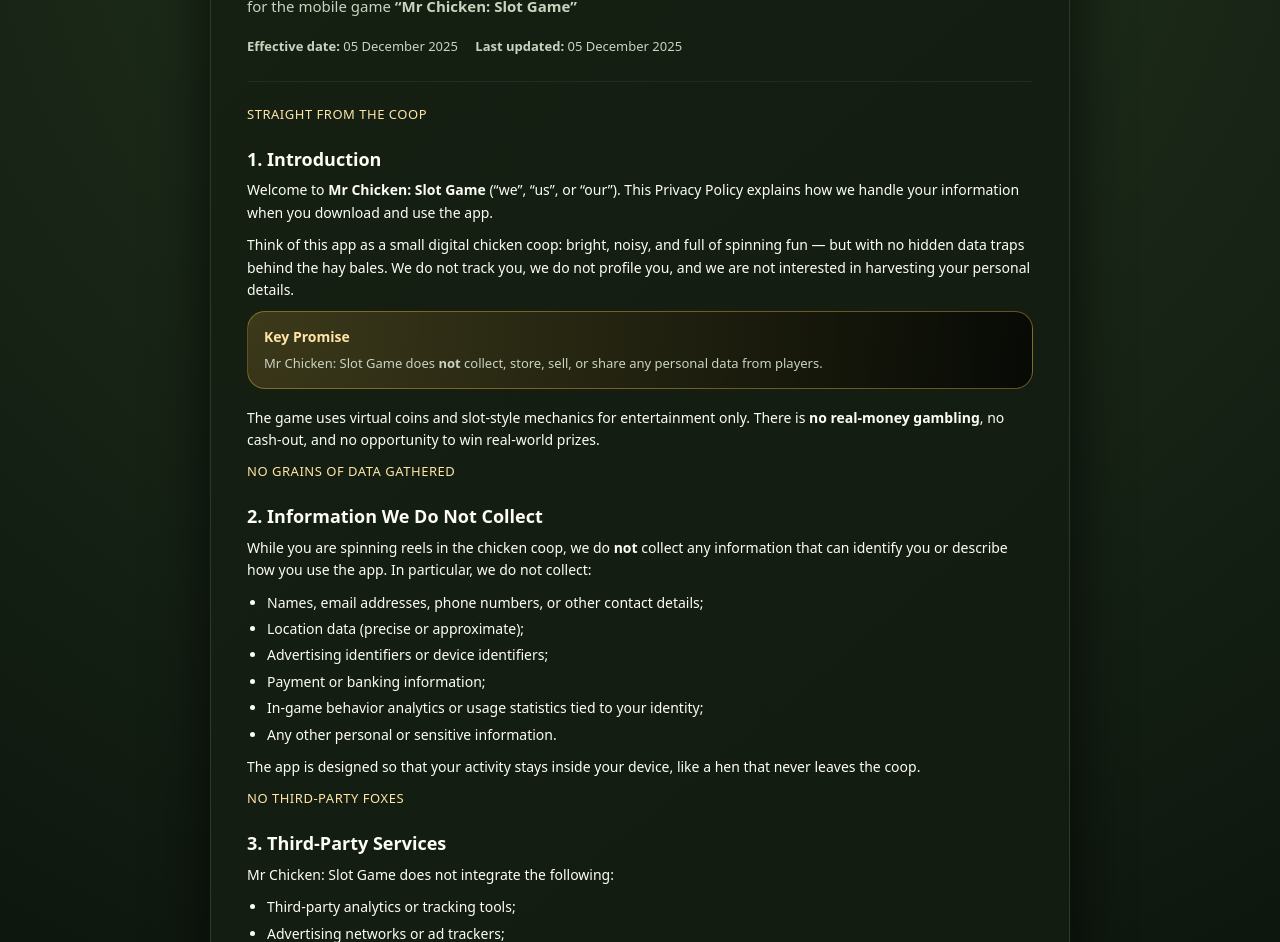
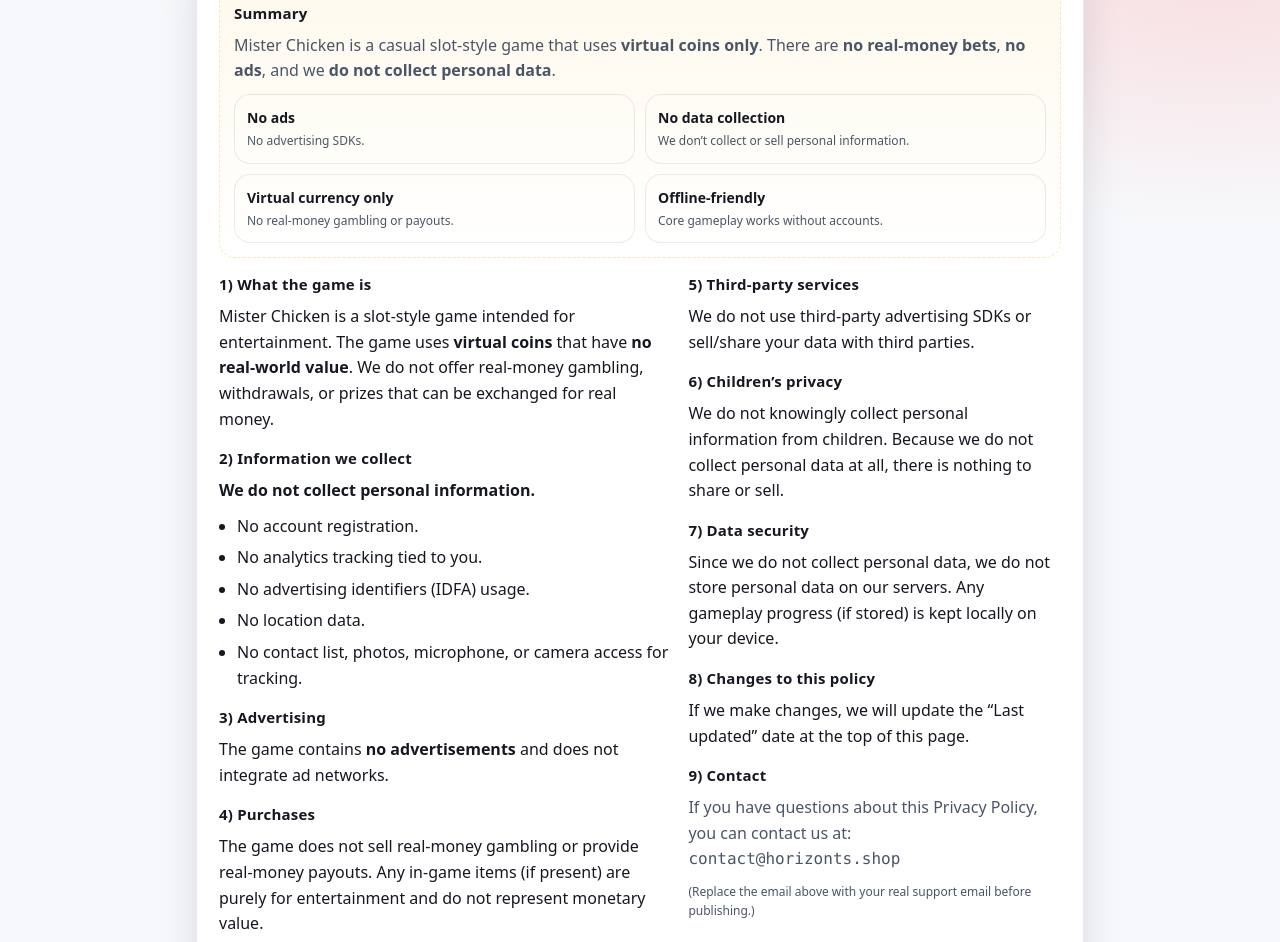
Before and after one commit to aliboukharigames/mister-chicken-privacy, a plain HTML site: page index.html in a window 1280 px wide. Shown: the part 179-1121 px from the top of the page. Drawn offline with Linux system fonts and the light colour scheme.

Commit message:
Update index.html

```diff
--- a/index.html
+++ b/index.html
@@ -1,390 +1,251 @@
-<!DOCTYPE html>
+<!doctype html>
 <html lang="en">
 <head>
-    <meta charset="UTF-8">
-    <title>Privacy Policy – Mr Chicken: Slot Game</title>
-    <meta name="viewport" content="width=device-width, initial-scale=1">
+  <meta charset="utf-8" />
+  <meta name="viewport" content="width=device-width,initial-scale=1" />
+  <meta name="color-scheme" content="light dark" />
+  <title>Mister Chicken — Privacy Policy</title>
   <style>
-        :root {
-            --bg: #0b130c;
-            --card: #151f12;
-            --accent: #f6b845;
-            --accent-soft: #ffe6a8;
-            --text-main: #fdfdf5;
-            --text-soft: #c9d3c0;
-            --border-soft: #2a3a27;
+    :root{
+      --bg:#0b0c10;
+      --card:#11131a;
+      --text:#e9ecf1;
+      --muted:#b7bfcc;
+      --line:rgba(255,255,255,.10);
+      --accent:#f7c84b;
+      --accent2:#ff6b6b;
+      --shadow: 0 14px 40px rgba(0,0,0,.35);
+      --radius:18px;
+      --max: 920px;
+      --pad: 22px;
+      --font: ui-sans-serif, system-ui, -apple-system, Segoe UI, Roboto, Helvetica, Arial, "Apple Color Emoji","Segoe UI Emoji";
     }
-
-        * {
-            box-sizing: border-box;
-        }
-
-        body {
-            margin: 0;
-            font-family: system-ui, -apple-system, BlinkMacSystemFont, "Segoe UI", sans-serif;
-            background: radial-gradient(circle at top, #24351f 0, #0b130c 55%, #050806 100%);
-            color: var(--text-main);
-            line-height: 1.6;
-        }
-
-        .page {
-            min-height: 100vh;
-            display: flex;
-            align-items: flex-start;
-            justify-content: center;
-            padding: 40px 16px;
-        }
-
-        .card {
-            max-width: 860px;
-            width: 100%;
-            background: linear-gradient(140deg, var(--card), #10190f);
-            border-radius: 24px;
-            border: 1px solid var(--border-soft);
-            box-shadow:
-                0 24px 60px rgba(0, 0, 0, 0.7),
-                0 0 0 1px rgba(255, 255, 255, 0.02);
-            padding: 28px 22px 30px;
-        }
-
-        @media (min-width: 720px) {
-            .card {
-                padding: 32px 36px 36px;
+    @media (prefers-color-scheme: light){
+      :root{
+        --bg:#f7f8fb;
+        --card:#ffffff;
+        --text:#151821;
+        --muted:#4a5568;
+        --line:rgba(0,0,0,.08);
+        --shadow: 0 14px 40px rgba(10,20,40,.12);
       }
     }
-
-        .badge-row {
-            display: flex;
-            flex-wrap: wrap;
-            gap: 10px;
-            margin-bottom: 16px;
+    *{box-sizing:border-box}
+    body{
+      margin:0;
+      font-family:var(--font);
+      color:var(--text);
+      background:
+        radial-gradient(1100px 520px at 18% -10%, rgba(247,200,75,.25), transparent 60%),
+        radial-gradient(900px 500px at 95% 10%, rgba(255,107,107,.20), transparent 55%),
+        radial-gradient(900px 520px at 60% 110%, rgba(120,210,255,.18), transparent 60%),
+        var(--bg);
+      line-height:1.6;
     }
-
-        .badge {
-            display: inline-flex;
-            align-items: center;
-            gap: 6px;
-            padding: 6px 12px;
-            border-radius: 999px;
-            background: rgba(24, 36, 18, 0.96);
-            border: 1px solid rgba(238, 210, 140, 0.55);
-            color: #fff8d7;
+    a{color:inherit}
+    .wrap{max-width:var(--max); margin:0 auto; padding: 34px 16px 54px;}
+    header{
+      padding: 18px 6px 18px;
+      display:flex; gap:14px; align-items:center; justify-content:space-between;
+      border-bottom:1px solid var(--line);
+      margin-bottom:18px;
+    }
+    .brand{
+      display:flex; gap:12px; align-items:center;
+      min-width: 0;
+    }
+    .logo{
+      width:44px; height:44px; border-radius:14px;
+      display:grid; place-items:center;
+      background: linear-gradient(135deg, rgba(247,200,75,.95), rgba(255,107,107,.85));
+      box-shadow: var(--shadow);
+      flex: 0 0 auto;
+    }
+    .logo span{font-size:22px; filter: drop-shadow(0 8px 14px rgba(0,0,0,.25));}
+    h1{
+      font-size: 20px; margin:0;
+      letter-spacing:.2px;
+      white-space:nowrap; overflow:hidden; text-overflow:ellipsis;
+    }
+    .subtitle{margin:0; color:var(--muted); font-size:13px}
+    .pill{
+      display:inline-flex; align-items:center; gap:8px;
+      padding:8px 12px; border-radius:999px;
+      border:1px solid var(--line);
+      background: rgba(255,255,255,.04);
+      color:var(--muted);
+      font-size:12px;
+    }
+    main{margin-top:18px}
+    .card{
+      background: var(--card);
+      border: 1px solid var(--line);
+      border-radius: var(--radius);
+      box-shadow: var(--shadow);
+      padding: var(--pad);
+    }
+    .grid{
+      display:grid;
+      grid-template-columns: 1fr;
+      gap:14px;
+      margin:14px 0 0;
+    }
+    @media (min-width: 840px){
+      .grid{grid-template-columns: 1.1fr .9fr;}
+    }
+    h2{
+      font-size: 15px;
+      margin: 0 0 8px;
+      letter-spacing:.2px;
+    }
+    p{margin: 0 0 10px; color: var(--text)}
+    ul{margin: 8px 0 0; padding-left: 18px; color: var(--text)}
+    li{margin: 6px 0}
+    .muted{color: var(--muted)}
+    .callout{
+      border-radius: 16px;
+      padding: 14px 14px;
+      border: 1px dashed rgba(247,200,75,.35);
+      background: linear-gradient(180deg, rgba(247,200,75,.10), rgba(255,255,255,0));
+    }
+    .kpi{
+      display:grid;
+      grid-template-columns: 1fr 1fr;
+      gap:10px;
+      margin-top:10px;
+    }
+    .kpi .box{
+      border:1px solid var(--line);
+      border-radius: 16px;
+      padding: 12px;
+      background: rgba(255,255,255,.03);
+    }
+    .kpi .big{font-weight:700; font-size:14px}
+    .kpi .small{font-size:12px; color:var(--muted); margin-top:2px}
+    footer{
+      margin-top:16px;
+      padding: 14px 6px 0;
+      color: var(--muted);
       font-size: 12px;
-            letter-spacing: 0.03em;
-            text-transform: uppercase;
+      border-top:1px solid var(--line);
     }
-
-        .badge-icon {
-            font-size: 14px;
-        }
-
-        h1 {
-            font-size: 26px;
-            margin: 0 0 6px;
-            letter-spacing: 0.02em;
-        }
-
-        .subtitle {
-            color: var(--text-soft);
-            font-size: 15px;
-            margin-bottom: 18px;
-        }
-
-        .meta {
-            font-size: 13px;
-            color: var(--text-soft);
-            margin-bottom: 24px;
-        }
-
-        .meta span {
-            display: inline-block;
-            margin-right: 14px;
-        }
-
-        hr {
-            border: none;
-            border-top: 1px solid rgba(255, 255, 255, 0.06);
-            margin: 18px 0 22px;
-        }
-
-        h2 {
-            font-size: 18px;
-            margin: 20px 0 6px;
-        }
-
-        p {
-            font-size: 14px;
-            margin: 6px 0 10px;
-        }
-
-        ul {
-            padding-left: 20px;
-            margin: 4px 0 10px;
-        }
-
-        li {
-            font-size: 14px;
-            margin-bottom: 4px;
-        }
-
-        .section-tagline {
-            font-size: 13px;
-            color: var(--accent-soft);
-            margin-bottom: 4px;
-            text-transform: uppercase;
-            letter-spacing: 0.04em;
-        }
-
-        .highlight-box {
-            border-radius: 18px;
-            border: 1px solid rgba(246, 184, 69, 0.4);
-            background: radial-gradient(circle at top left, rgba(246, 184, 69, 0.18), rgba(7, 10, 5, 0.96));
-            padding: 14px 14px 14px 16px;
-            margin: 10px 0 18px;
-        }
-
-        .highlight-title {
-            font-size: 14px;
-            font-weight: 600;
-            color: var(--accent-soft);
-            margin-bottom: 4px;
-        }
-
-        .highlight-text {
-            font-size: 13px;
-            color: var(--text-soft);
-        }
-
-        .rows {
-            display: grid;
-            gap: 12px;
-            margin-top: 4px;
-        }
-
-        .row {
-            display: flex;
-            flex-wrap: wrap;
-            gap: 6px;
-            align-items: baseline;
-            font-size: 14px;
-        }
-
-        .row-label {
-            font-weight: 600;
-            min-width: 120px;
-            color: var(--accent-soft);
-        }
-
-        .row-value {
-            color: var(--text-soft);
-        }
-
-        a {
-            color: var(--accent);
-            text-decoration: none;
-        }
-
-        a:hover {
-            text-decoration: underline;
-        }
-
-        .footer-note {
-            margin-top: 20px;
-            font-size: 12px;
-            color: var(--text-soft);
-            opacity: 0.9;
-        }
+    .mono{font-family: ui-monospace, SFMono-Regular, Menlo, Monaco, Consolas, "Liberation Mono", monospace;}
   </style>
 </head>
+
 <body>
-<div class="page">
+  <div class="wrap">
+    <header>
+      <div class="brand">
+        <div class="logo" aria-hidden="true"><span>🐔</span></div>
+        <div style="min-width:0">
+          <h1>Mister Chicken — Privacy Policy</h1>
+          <p class="subtitle">Simple, transparent, and written for humans.</p>
+        </div>
+      </div>
+      <div class="pill" title="Last updated date">
+        <span aria-hidden="true">🗓️</span>
+        <span class="mono">Last updated: 2025-12-17</span>
+      </div>
+    </header>
+
     <main class="card">
-        <div class="badge-row">
-            <div class="badge">
-                <span class="badge-icon">🐔</span>
-                <span>Coop-Friendly Privacy</span>
+      <div class="callout">
+        <h2>Summary</h2>
+        <p class="muted">
+          Mister Chicken is a casual slot-style game that uses <strong>virtual coins only</strong>.
+          There are <strong>no real-money bets</strong>, <strong>no ads</strong>, and we <strong>do not collect personal data</strong>.
+        </p>
+
+        <div class="kpi" aria-label="Key privacy facts">
+          <div class="box">
+            <div class="big">No ads</div>
+            <div class="small">No advertising SDKs.</div>
           </div>
-            <div class="badge">
-                <span class="badge-icon">🥚</span>
-                <span>No Data Collected</span>
+          <div class="box">
+            <div class="big">No data collection</div>
+            <div class="small">We don’t collect or sell personal information.</div>
           </div>
-            <div class="badge">
-                <span class="badge-icon">🔞</span>
-                <span>Entertainment 18+ Only</span>
+          <div class="box">
+            <div class="big">Virtual currency only</div>
+            <div class="small">No real-money gambling or payouts.</div>
+          </div>
+          <div class="box">
+            <div class="big">Offline-friendly</div>
+            <div class="small">Core gameplay works without accounts.</div>
+          </div>
         </div>
       </div>
 
-        <h1>Privacy Policy</h1>
-        <div class="subtitle">
-            for the mobile game <strong>“Mr Chicken: Slot Game”</strong>
-        </div>
-
-        <div class="meta">
-            <span><strong>Effective date:</strong> 05 December 2025</span>
-            <span><strong>Last updated:</strong> 05 December 2025</span>
-        </div>
-
-        <hr>
-
+      <div class="grid">
         <section>
-            <div class="section-tagline">Straight from the coop</div>
-            <h2>1. Introduction</h2>
+          <h2>1) What the game is</h2>
           <p>
-                Welcome to <strong>Mr Chicken: Slot Game</strong> (“we”, “us”, or “our”). This Privacy Policy explains how
-                we handle your information when you download and use the app.
-            </p>
-            <p>
-                Think of this app as a small digital chicken coop: bright, noisy, and full of spinning fun — but with no hidden
-                data traps behind the hay bales. We do not track you, we do not profile you, and we are not interested in
-                harvesting your personal details.
+            Mister Chicken is a slot-style game intended for entertainment.
+            The game uses <strong>virtual coins</strong> that have <strong>no real-world value</strong>.
+            We do not offer real-money gambling, withdrawals, or prizes that can be exchanged for real money.
           </p>
 
-            <div class="highlight-box">
-                <div class="highlight-title">Key Promise</div>
-                <div class="highlight-text">
-                    Mr Chicken: Slot Game does <strong>not</strong> collect, store, sell, or share any personal data from players.
-                </div>
-            </div>
+          <h2 style="margin-top:14px">2) Information we collect</h2>
+          <p><strong>We do not collect personal information.</strong></p>
+          <ul>
+            <li>No account registration.</li>
+            <li>No analytics tracking tied to you.</li>
+            <li>No advertising identifiers (IDFA) usage.</li>
+            <li>No location data.</li>
+            <li>No contact list, photos, microphone, or camera access for tracking.</li>
+          </ul>
 
+          <h2 style="margin-top:14px">3) Advertising</h2>
           <p>
-                The game uses virtual coins and slot-style mechanics for entertainment only. There is
-                <strong>no real-money gambling</strong>, no cash-out, and no opportunity to win real-world prizes.
+            The game contains <strong>no advertisements</strong> and does not integrate ad networks.
+          </p>
+
+          <h2 style="margin-top:14px">4) Purchases</h2>
+          <p>
+            The game does not sell real-money gambling or provide real-money payouts.
+            Any in-game items (if present) are purely for entertainment and do not represent monetary value.
           </p>
         </section>
 
         <section>
-            <div class="section-tagline">No grains of data gathered</div>
-            <h2>2. Information We Do Not Collect</h2>
+          <h2>5) Third-party services</h2>
           <p>
-                While you are spinning reels in the chicken coop, we do <strong>not</strong> collect any information that can
-                identify you or describe how you use the app. In particular, we do not collect:
+            We do not use third-party advertising SDKs or sell/share your data with third parties.
           </p>
-            <ul>
-                <li>Names, email addresses, phone numbers, or other contact details;</li>
-                <li>Location data (precise or approximate);</li>
-                <li>Advertising identifiers or device identifiers;</li>
-                <li>Payment or banking information;</li>
-                <li>In-game behavior analytics or usage statistics tied to your identity;</li>
-                <li>Any other personal or sensitive information.</li>
-            </ul>
+
+          <h2 style="margin-top:14px">6) Children’s privacy</h2>
           <p>
-                The app is designed so that your activity stays inside your device, like a hen that never leaves the coop.
+            We do not knowingly collect personal information from children.
+            Because we do not collect personal data at all, there is nothing to share or sell.
+          </p>
+
+          <h2 style="margin-top:14px">7) Data security</h2>
+          <p>
+            Since we do not collect personal data, we do not store personal data on our servers.
+            Any gameplay progress (if stored) is kept locally on your device.
+          </p>
+
+          <h2 style="margin-top:14px">8) Changes to this policy</h2>
+          <p>
+            If we make changes, we will update the “Last updated” date at the top of this page.
+          </p>
+
+          <h2 style="margin-top:14px">9) Contact</h2>
+          <p class="muted">
+            If you have questions about this Privacy Policy, you can contact us at:
+            <br />
+            <span class="mono">contact@horizonts.shop</span>
+          </p>
+          <p class="muted" style="font-size:12px">
+            (Replace the email above with your real support email before publishing.)
           </p>
         </section>
-
-        <section>
-            <div class="section-tagline">No third-party foxes</div>
-            <h2>3. Third-Party Services</h2>
-            <p>
-                Mr Chicken: Slot Game does not integrate the following:
-            </p>
-            <ul>
-                <li>Third-party analytics or tracking tools;</li>
-                <li>Advertising networks or ad trackers;</li>
-                <li>Social media plugins;</li>
-                <li>External login or account systems.</li>
-            </ul>
-            <p>
-                In other words, there are no third-party “foxes” sneaking around the coop trying to collect your data.
-            </p>
-        </section>
-
-        <section>
-            <div class="section-tagline">Virtual coins only</div>
-            <h2>4. No Real-Money Gambling</h2>
-            <p>
-                The app uses <strong>virtual coins and in-game rewards</strong> for entertainment only. These have no cash value
-                and cannot be redeemed for real money, goods, or services.
-            </p>
-            <ul>
-                <li>You cannot deposit or withdraw real money through the app;</li>
-                <li>You cannot convert virtual items into any form of real-world currency;</li>
-                <li>The game is not a real-money gambling product.</li>
-            </ul>
-            <p>
-                Wins, losses, and “jackpots” inside the game are purely playful moments inside the digital chicken coop.
-            </p>
-        </section>
-
-        <section>
-            <div class="section-tagline">Local coop only</div>
-            <h2>5. Data Storage and Security</h2>
-            <p>
-                Since we do <strong>not</strong> collect personal data, we do not maintain any player profiles or user accounts
-                on our own servers.
-            </p>
-            <p>
-                Any basic settings or progress that may exist are handled by your device and its operating system. If you remove
-                the app from your phone or tablet, this local information may be deleted by the system as well.
-            </p>
-        </section>
-
-        <section>
-            <div class="section-tagline">18+ only in this coop</div>
-            <h2>6. Age and Children’s Privacy</h2>
-            <p>
-                Mr Chicken: Slot Game is designed and intended <strong>for adults aged 18 and over</strong> only.
-            </p>
-            <ul>
-                <li>The app includes slot-style gameplay which is not suitable for children;</li>
-                <li>The app should not be used by anyone under the age required by local laws for similar content;</li>
-                <li>We do not knowingly collect personal data from children.</li>
-            </ul>
-            <p>
-                If you are a parent or guardian and believe a child has accessed the app inappropriately, we recommend removing
-                the app from the device.
-            </p>
-        </section>
-
-        <section>
-            <div class="section-tagline">If the coop rules change</div>
-            <h2>7. Changes to This Privacy Policy</h2>
-            <p>
-                If we ever introduce new features that require processing personal data, this Privacy Policy will be updated
-                before any such changes take effect. Any update would:
-            </p>
-            <ul>
-                <li>Describe clearly what information is collected and why;</li>
-                <li>Explain how it is stored and protected;</li>
-                <li>Comply with applicable privacy laws and platform rules.</li>
-            </ul>
-            <p>
-                Until such an update appears here, you can assume the current promise stands:
-                <strong>your personal data is not being collected.</strong>
-            </p>
-        </section>
-
-        <section>
-            <div class="section-tagline">Contact the coop keeper</div>
-            <h2>8. Contact</h2>
-            <p>
-                If you have any questions about this Privacy Policy, or if something here feels unclear, you can contact the
-                person responsible for this digital chicken coop:
-            </p>
-
-            <div class="rows">
-                <div class="row">
-                    <div class="row-label">App name:</div>
-                    <div class="row-value">Mr Chicken: Slot Game</div>
-                </div>
-                <div class="row">
-                    <div class="row-label">Contact email:</div>
-                    <div class="row-value">
-                        <a href="mailto:lue.duenxf@emergia-fin.site">lue.duenxf@emergia-fin.site</a>
-                    </div>
-                </div>
       </div>
 
-            <p style="margin-top: 10px;">
-                You can reach out if you have any privacy-related concerns or simply want to double-check that no data is being
-                collected in the background.
-            </p>
-        </section>
-
-        <p class="footer-note">
-            By installing or using Mr Chicken: Slot Game, you confirm that you are at least 18 years old and that you have read
-            and understood this Privacy Policy.
-        </p>
+      <footer>
+        This policy is provided for informational purposes and is not legal advice.
+      </footer>
     </main>
   </div>
 </body>
```
Lines whose indentation alone changed are shown as unchanged.
